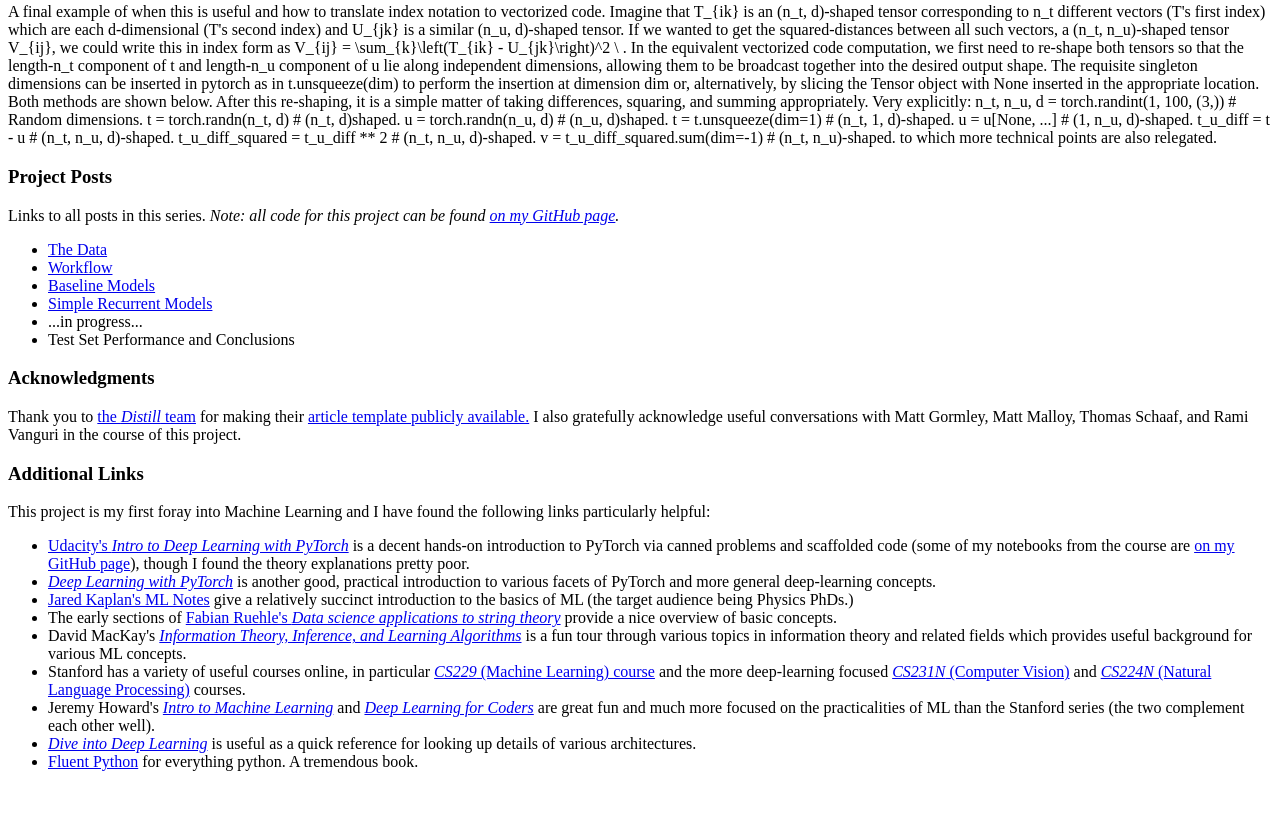
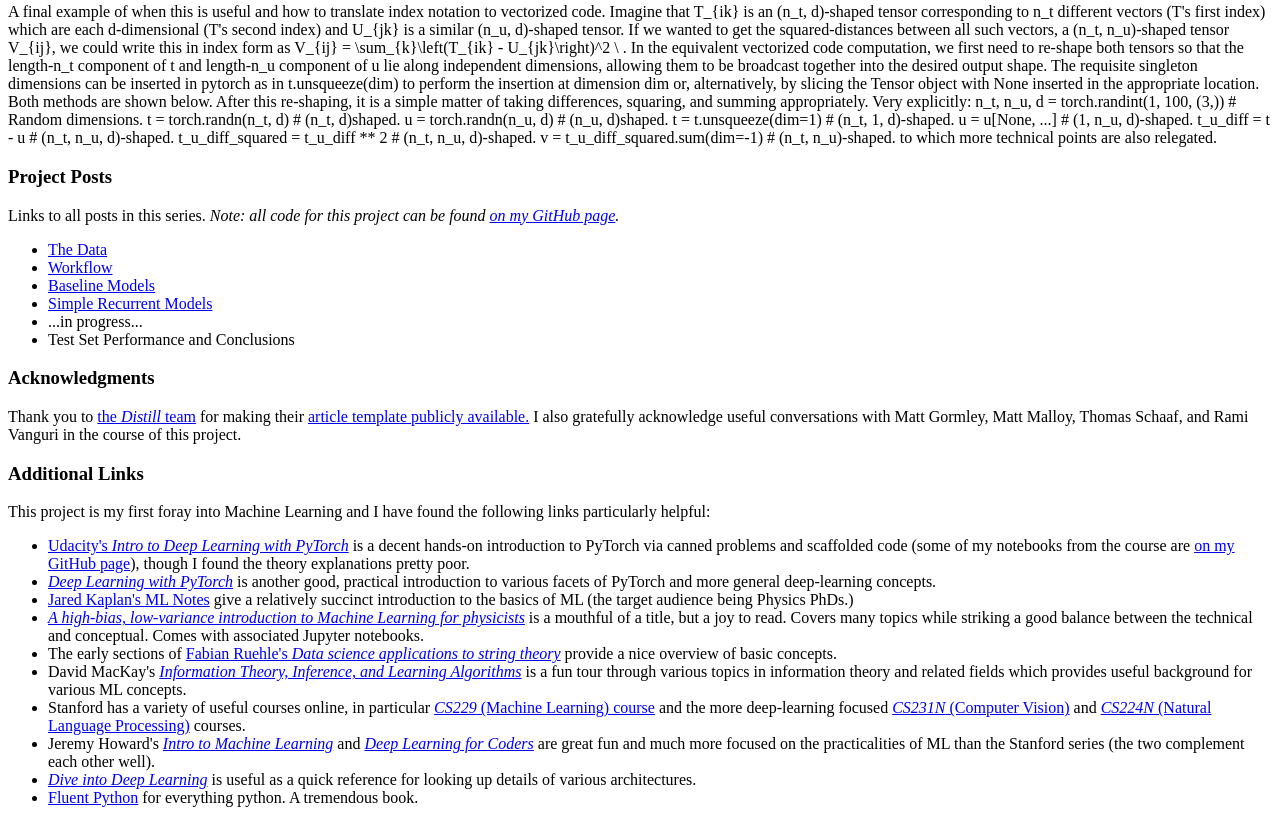
Before and after one commit to garrett361/arxiv-vixra-intro, a plain HTML site: page src/index.ejs in a window 1280 px wide. Shown: the part 1518-2341 px from the top of the page. Before the commit the page ends 2305 px from the top, so only its background shows below. Drawn offline with nearby package versions, Linux system fonts and the light colour scheme; files that its build step writes are made by us from their sources; a script that the page names is missing.

Commit message:
Added high-bias low-variance arxiv link

```diff
--- a/src/index.ejs
+++ b/src/index.ejs
@@ -405,6 +405,12 @@ as with /static as their root. E.g. <img src="/diagrams/fig1.png">
           ML Notes</a> give a relatively succinct introduction to the basics of ML (the target audience being Physics
         PhDs.)
       </li>
+      <li>
+        <a target='_blank' rel='noopener noreferrer' href='https://arxiv.org/abs/1803.08823'><em>A high-bias,
+            low-variance introduction to Machine Learning for physicists</em></a> is a mouthful of a title, but a joy to
+        read. Covers many topics while striking a good balance between the technical and conceptual.
+        Comes with associated Jupyter notebooks.
+      </li>
       <li>The early sections of <a target='_blank' rel='noopener noreferrer'
           href='https://www.sciencedirect.com/science/article/pii/S0370157319303072?via%3Dihub'>Fabian Ruehle's <em>Data
             science applications to string theory</em></a> provide a nice overview of basic concepts.
```
